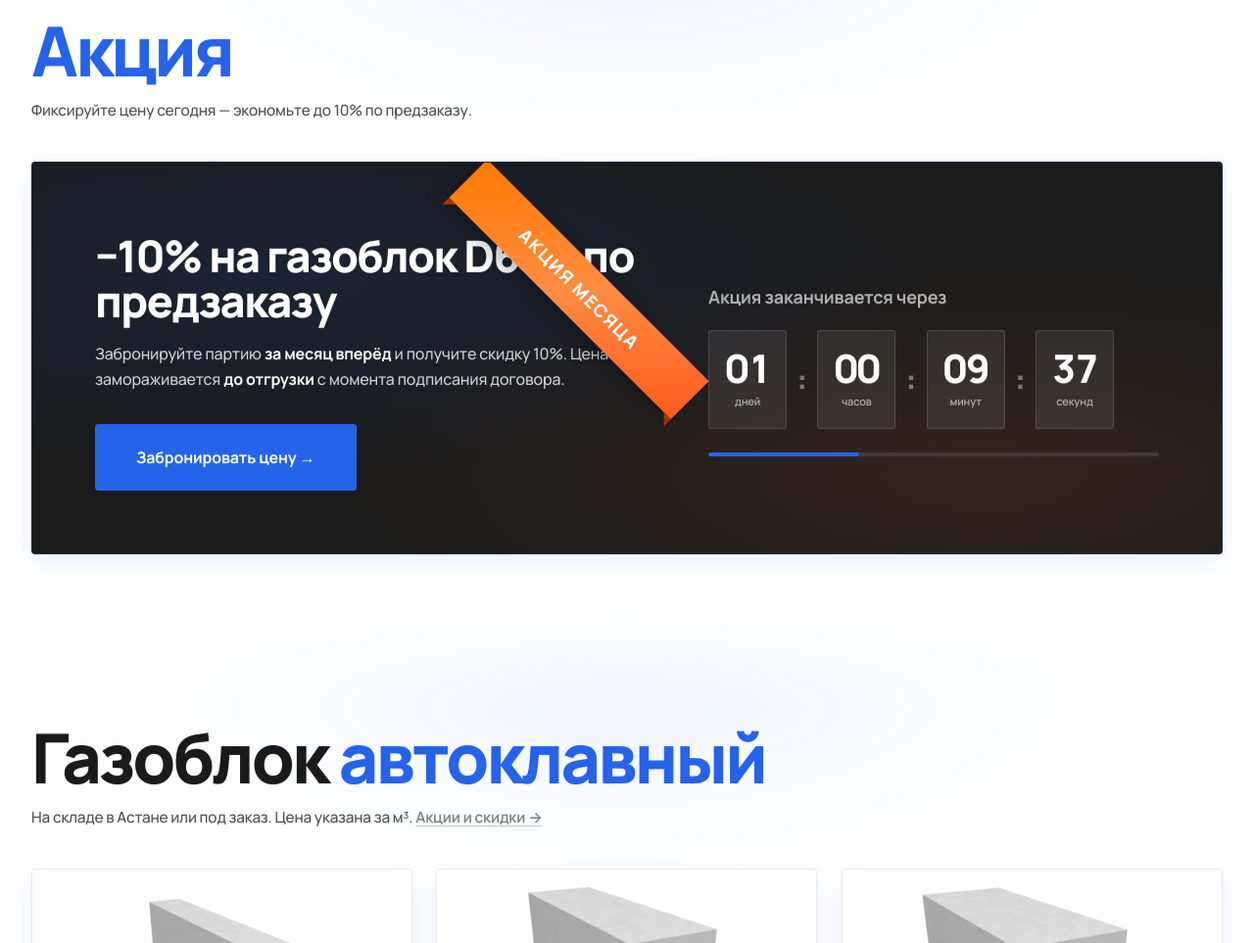
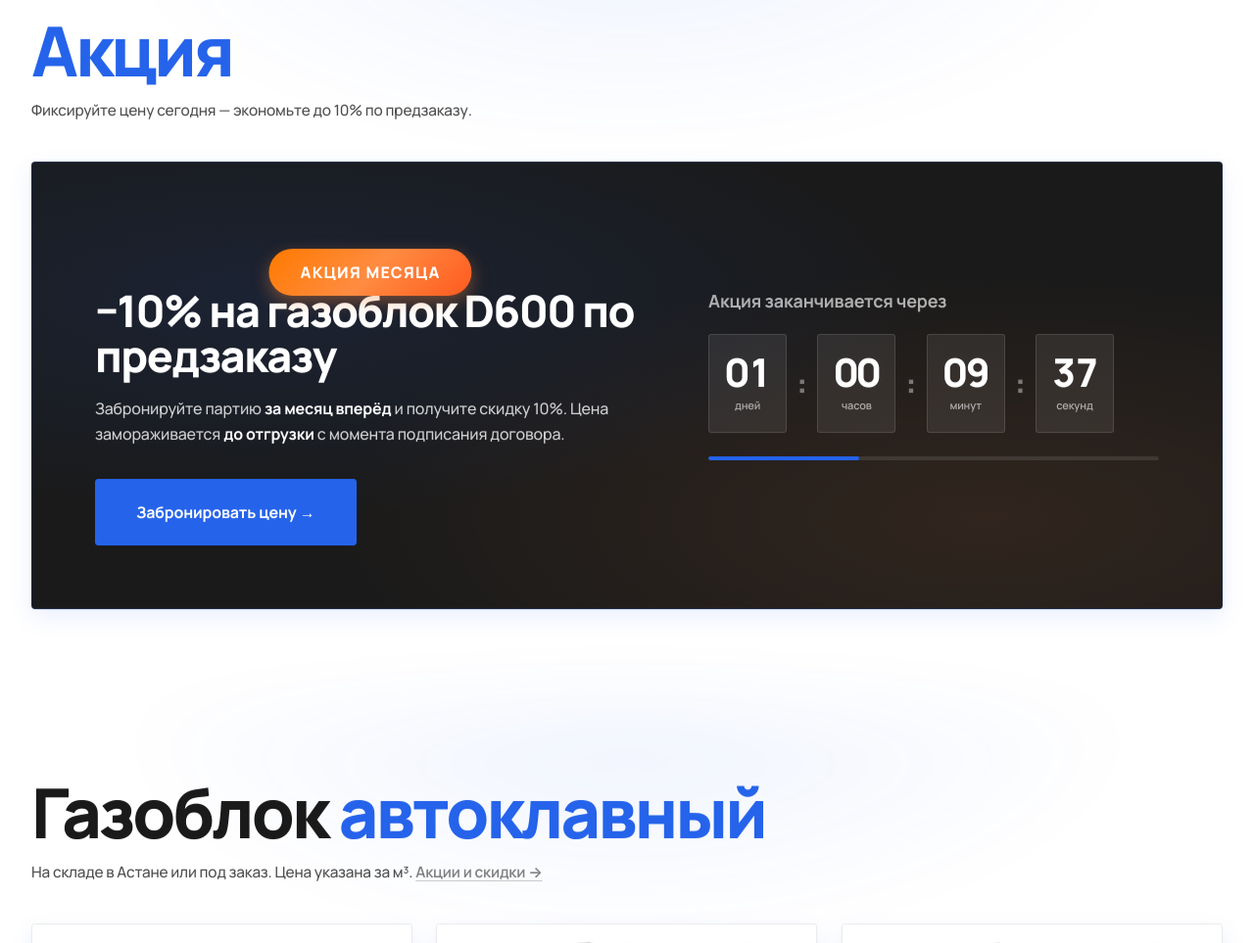
Before and after one commit to 779722-hub/ecostroydom, a website: page index.html in a window 1280 px wide. Shown: the part 1544-2507 px from the top of the page at 98% size. Drawn offline with Linux system fonts and the light colour scheme.

Commit message:
Promo tag: simple centered pill at top of card
Removed corner ribbon attempt — replaced with centered orange
pill badge at the top center of .promo__card. Cleaner, no
overlap issues, works on all screen sizes.

Co-Authored-By: Claude Opus 4.7 (1M context) <noreply@anthropic.com>

```diff
--- a/assets/css/main.css
+++ b/assets/css/main.css
@@ -731,30 +731,21 @@ body.theme-light section[data-block="about"] .about__text p{color:var(--text,#1A
   pointer-events:none;
 }
 .promo__left,.promo__right{position:relative;z-index:1}
-/* Corner ribbon — wraps around top-RIGHT corner of .promo__card */
+/* Centered badge at top of promo card */
 .promo__tag{
-  position:absolute;top:38px;right:-92px;width:320px;text-align:center;
+  position:absolute;top:24px;left:50%;transform:translateX(-50%);
   background:linear-gradient(135deg,#ff7a00 0%,var(--orange) 50%,#ff5a1f 100%);
-  color:#fff;padding:14px 0;
-  font-family:'Manrope',sans-serif;font-weight:800;font-size:18px;letter-spacing:.1em;
-  text-transform:uppercase;border:0;border-radius:0;
-  transform:rotate(45deg);transform-origin:center;
-  box-shadow:0 8px 22px rgba(0,0,0,.28);
-  z-index:5;pointer-events:none;
+  color:#fff;padding:12px 32px;border-radius:var(--radius-full);
+  font-family:'Manrope',sans-serif;font-weight:800;font-size:16px;letter-spacing:.08em;
+  text-transform:uppercase;border:0;
+  box-shadow:0 6px 18px rgba(255,140,66,.4);
+  z-index:5;white-space:nowrap;
 }
-/* Wrap-around fold triangles behind ribbon ends */
-.promo__tag::before,.promo__tag::after{
-  content:'';position:absolute;top:100%;width:0;height:0;border-style:solid;
-}
-.promo__tag::before{left:0;border-width:0 0 10px 10px;border-color:transparent transparent transparent #a13800}
-.promo__tag::after{right:0;border-width:0 10px 10px 0;border-color:transparent #a13800 transparent transparent}
-/* Push right column down so timer caption clears the ribbon area */
-.promo__right{padding-top:60px}
-.promo__left{padding-top:8px}
+/* Push columns down so first content line clears the badge */
+.promo__left,.promo__right{padding-top:64px}
 @media(max-width:768px){
-  .promo__tag{top:24px;right:-86px;width:260px;font-size:14px;padding:10px 0}
-  .promo__right{padding-top:48px}
-  .promo__left{padding-top:0}
+  .promo__tag{top:16px;font-size:13px;padding:9px 22px}
+  .promo__left,.promo__right{padding-top:56px}
 }
 .promo__title{color:var(--text);margin-bottom:20px;font-family:'Manrope',sans-serif;font-weight:800;font-size:clamp(30px,3.5vw,48px);letter-spacing:-.035em;line-height:1.02}
 .promo__desc{color:var(--text-dim);margin-bottom:32px;font-size:16px;line-height:1.6}
--- a/index.html
+++ b/index.html
@@ -72,7 +72,7 @@ j=d.createElement(s),dl=l!='dataLayer'?'&l='+l:'';j.async=true;j.src=
 <link href="https://fonts.googleapis.com/css2?family=Manrope:wght@400;500;600;700;800&display=swap" rel="stylesheet">
 
 <link rel="stylesheet" href="assets/css/reset.css">
-<link rel="stylesheet" href="assets/css/main.css?v=51">
+<link rel="stylesheet" href="assets/css/main.css?v=52">
 <link rel="stylesheet" href="assets/css/animations.css?v=2">
 <link rel="icon" type="image/svg+xml" href="assets/icons/favicon.svg">
 
```
Also changed, not shown: blog/d500-vs-d600.html (+1 -1 lines), blog/index.html (+1 -1 lines), blog/klej-dlya-gazobloka-obzor.html (+1 -1 lines), blog/plyusy-i-minusy-gazobloka.html (+1 -1 lines), blog/skolko-gazobloka-na-dom-100m2.html (+1 -1 lines), blog/tolschina-steny-gazoblok.html (+1 -1 lines).
